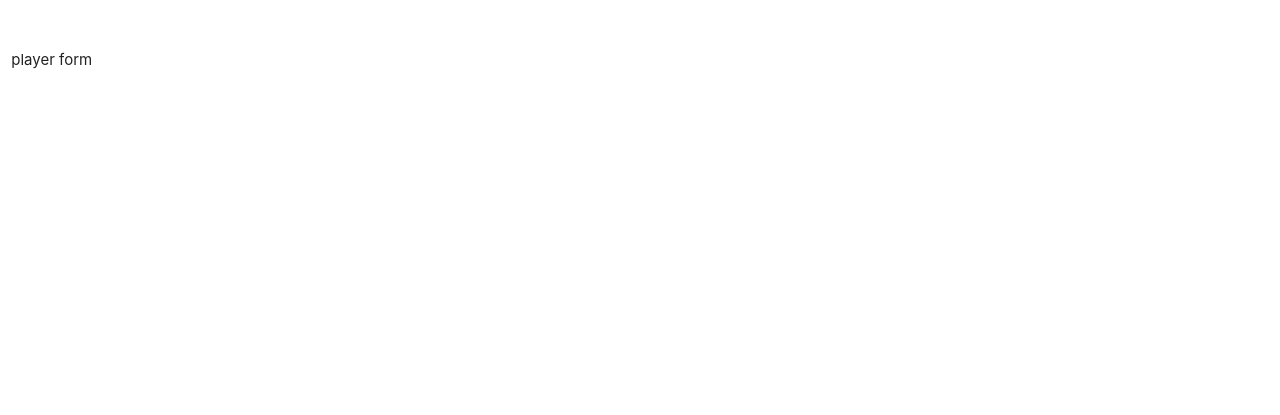
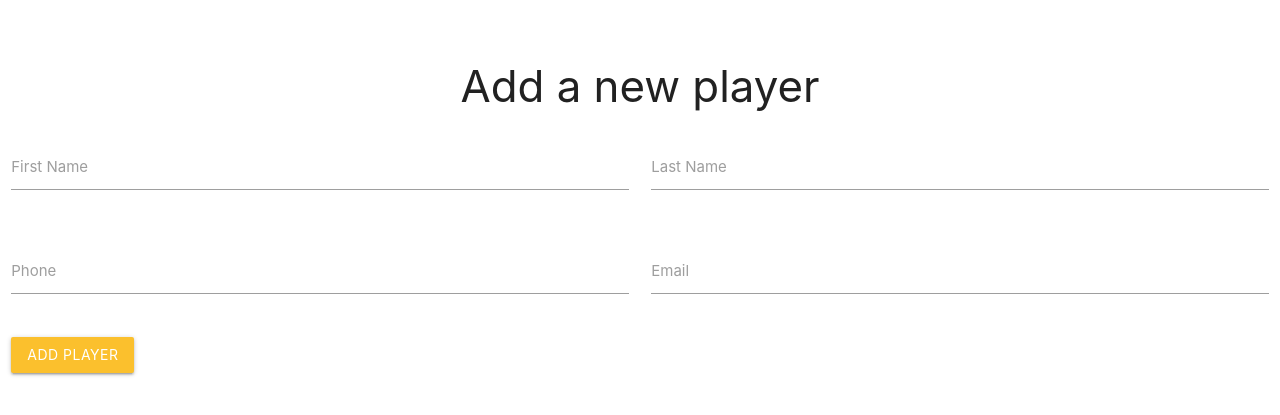
Before and after one commit to edriso/soccer-mern-app, a React (Create React App) app in the folder frontend/: page / in a window 1280 px wide. Shown: the part 153-568 px from the top of the page. Built offline with nearby package versions, Linux system fonts and the light colour scheme; no server answers.

Commit message:
add PlayerForm basic structure

```diff
--- a/frontend/src/components/player/PlayerForm.js
+++ b/frontend/src/components/player/PlayerForm.js
@@ -1,7 +1,47 @@
 function PlayerForm() {
+  const handleSubmit = (e) => {
+    e.preventDefault();
+
+    alert("added");
+  };
+
   return (
-    <div>
-      <p>player form</p>
+    <div className="row">
+      <h3 className="center">Add a new player</h3>
+
+      <form className="col s12" onSubmit={handleSubmit}>
+        <div className="row">
+          <div className="input-field col s6">
+            <input id="first_name" name="firstName" type="text" />
+            <label htmlFor="first_name">First Name</label>
+          </div>
+
+          <div className="input-field col s6">
+            <input id="last_name" name="lastName" type="text" />
+            <label htmlFor="last_name">Last Name</label>
+          </div>
+        </div>
+
+        <div className="row">
+          <div className="input-field col s6">
+            <input id="phone" name="phone" type="text" />
+            <label htmlFor="phone">Phone</label>
+          </div>
+
+          <div className="input-field col s6">
+            <input id="email" name="email" type="email" />
+            <label htmlFor="email">Email</label>
+          </div>
+        </div>
+
+        <button
+          className="btn waves-effect waves-light yellow darken-2"
+          type="submit"
+          name="action"
+        >
+          Add player
+        </button>
+      </form>
     </div>
   );
 }
```
